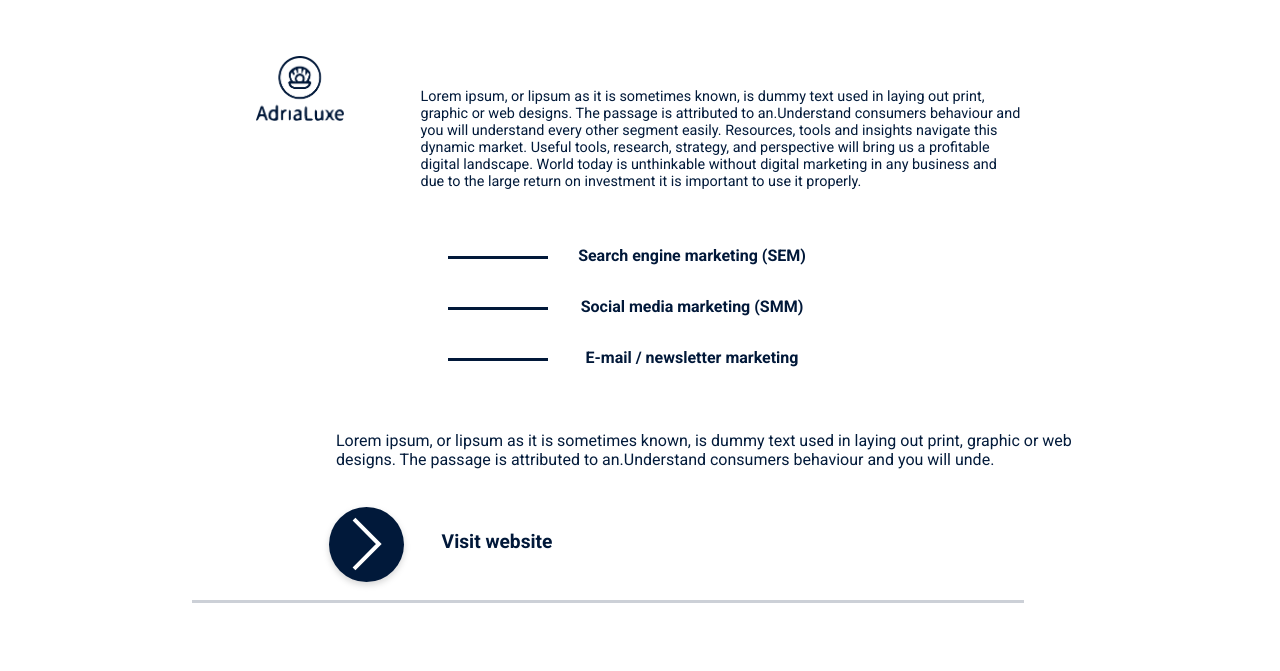
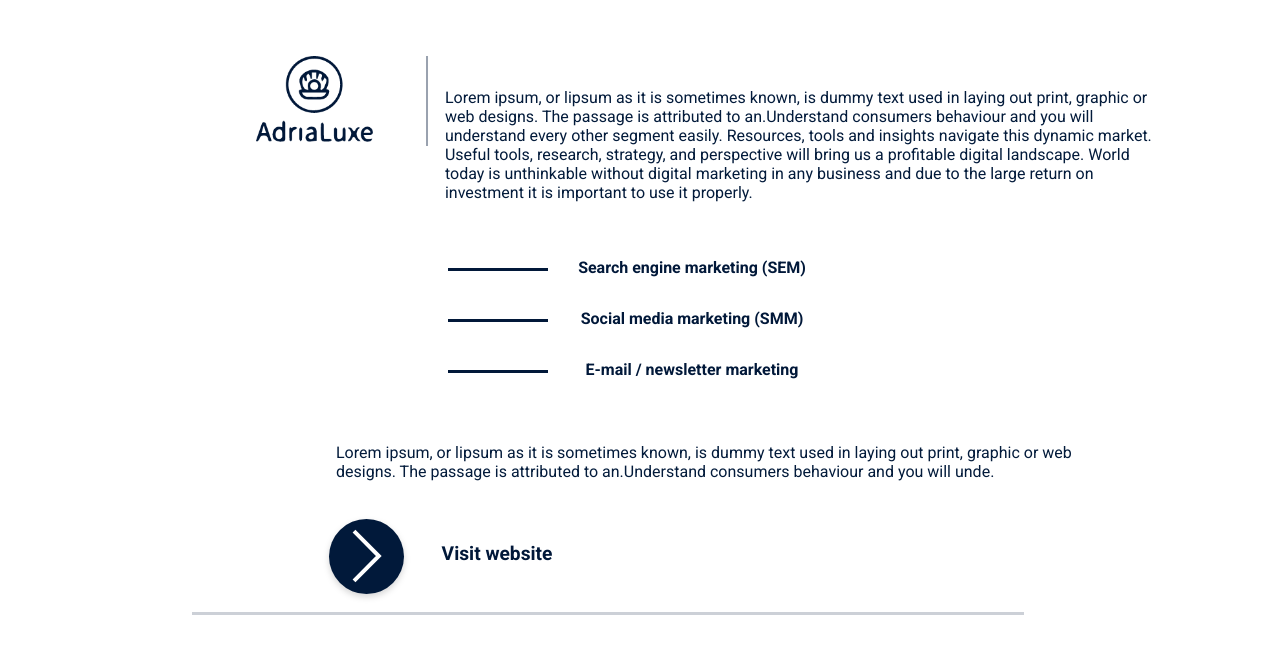
Before and after one commit to MatejaC/onepager_task, a plain HTML site: page index.html in a window 1280 px wide. Shown: the part 2072-2743 px from the top of the page. Drawn offline with Linux system fonts and the light colour scheme; a script that the page names is missing.

Commit message:
enhancing description__logo width, aligning " ::after line", aligning margins and size of description__text

```diff
--- a/SCSS/style.scss
+++ b/SCSS/style.scss
@@ -395,19 +395,20 @@ header {
 
 .adriaticaLuxe-description__logo,
 .DalmatiaSun-description__logo {
-  width: 40%;
-  height: 40%;
+  width: 50%;
+  height: 50%;
   margin: 4rem 0 0 14rem;
+  position: relative;
 
   &::after {
     content: "";
     display: block;
-    width: 5.5%;
+        width: 77%;
     position: absolute;
     border: 1px solid #011839;
-    opacity: 25%;
-    top: 546%;
-    left: 28.5%;
+    opacity: 40%;
+    top: 49%;
+    left: 108%;
     z-index: 2;
     transform: rotate(90deg);
   }
@@ -416,10 +417,10 @@ header {
 .adriaticaLuxe-description__text,
 .DalmatiaSun-description__text {
   font-family: $Roboto;
-  font-size: 0.9rem;
+  font-size: 1rem;
   text-align: left;
   color: $dark2;
-  margin: 6rem 14rem 1.5rem 4.8rem;
+  margin: 6rem 5.5rem 1.5rem 4.5rem;
 }
 
 .adriaticaLuxe__text2,
```
Also changed, not shown: SCSS/style.css, 1 other file.
